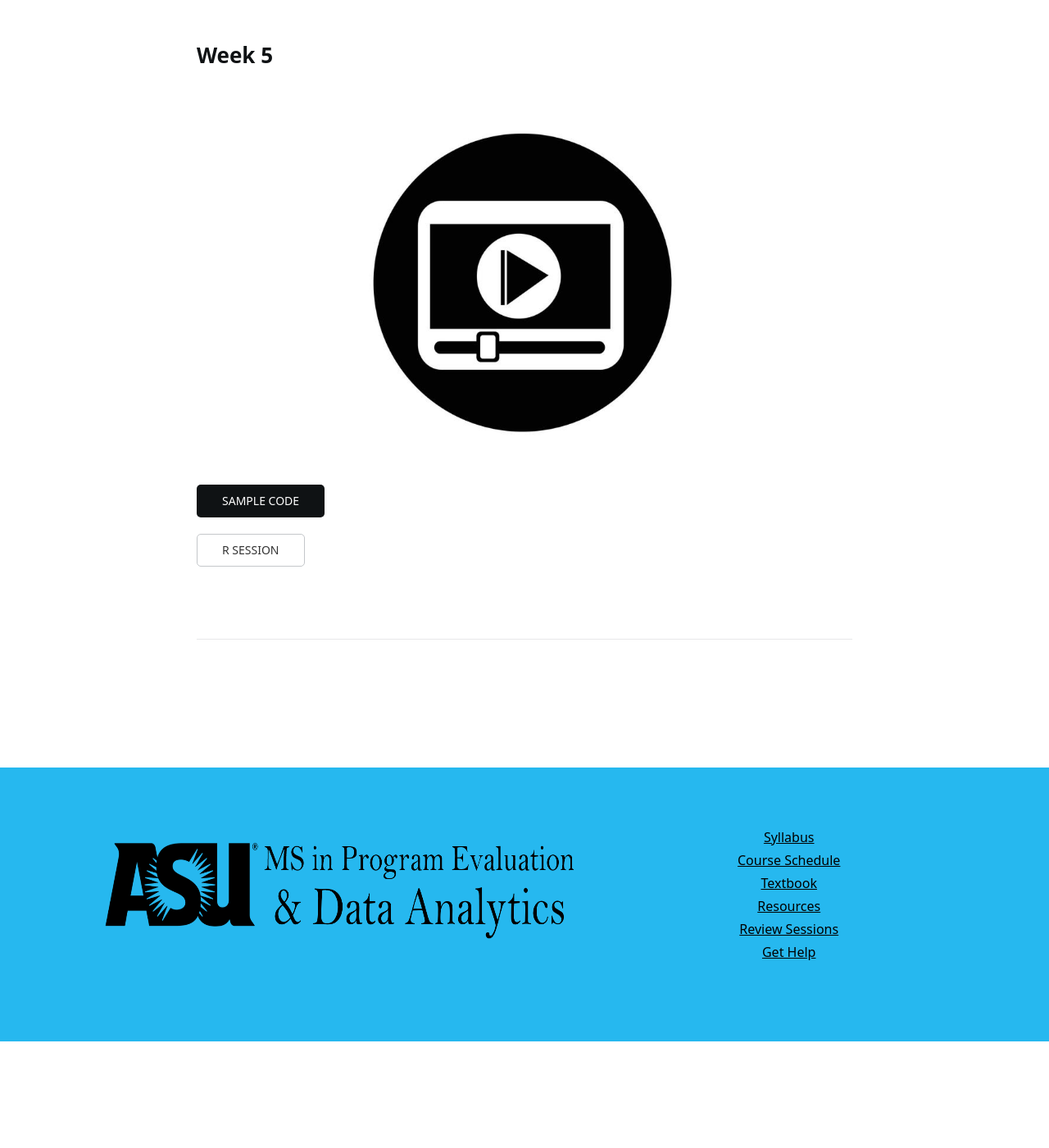
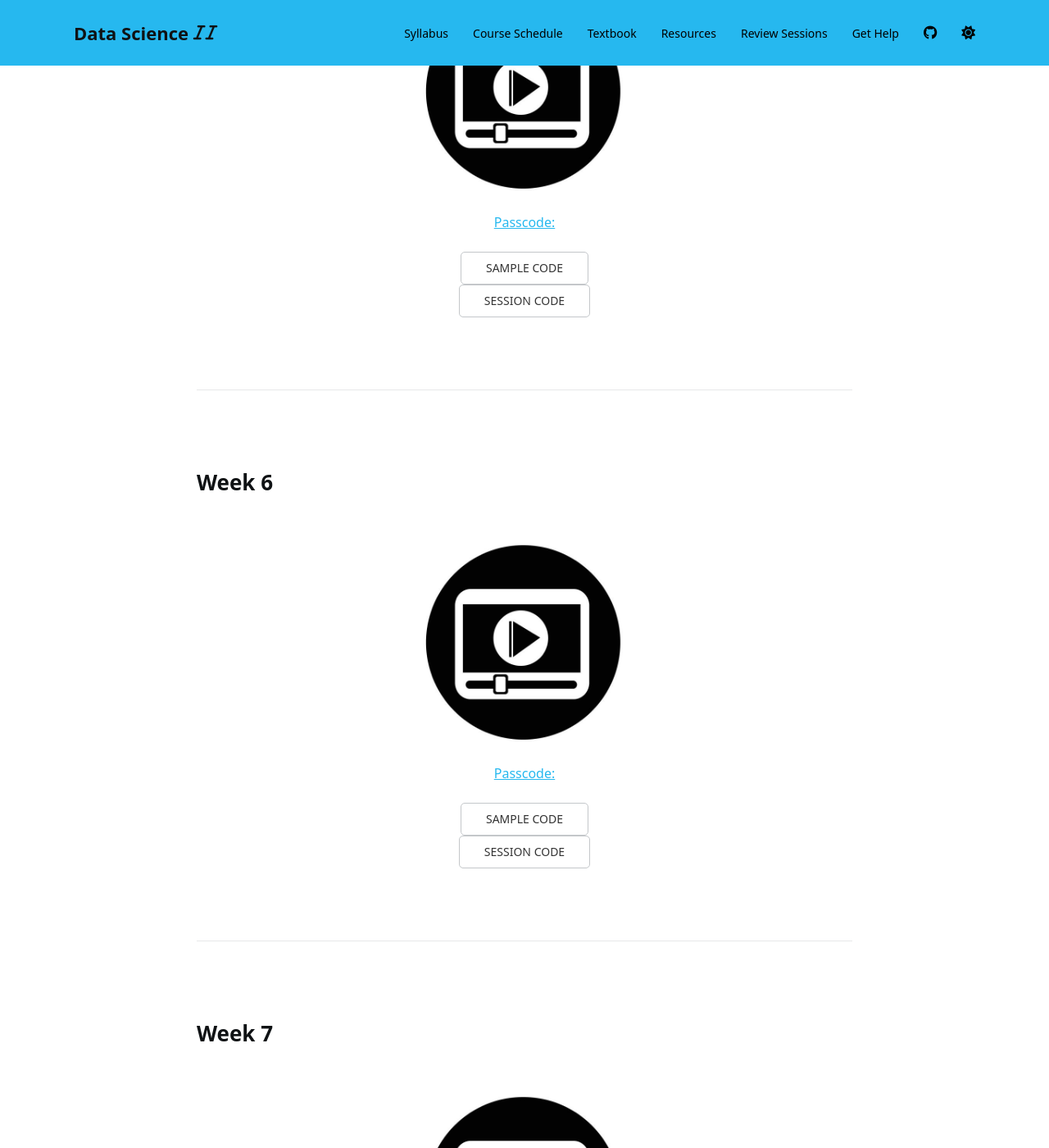
Before and after one commit to DS4PS/cpp-527-fall-2020, a Jekyll site: the page built from review.md, in a window 1280 px wide and 1400 px high, scrolled down 4320 px. Shown: the whole window at 82% size. Built offline with Jekyll 4.4.1, drawn with Linux system fonts in a browser that asks for light colours; nearby versions of some CDN libraries; a script bundle is joined from its source files by our own code; library files that are not in the unit come from our copies; a style sheet for code colours, icons or effects is not loaded; before the commit the page ends 5590 px from its top, so only the background shows below that; some of the changed text lies outside the part shown.

Commit message:
Update review.md

```diff
--- a/review.md
+++ b/review.md
@@ -106,14 +106,19 @@
 
 <p align="center">
   <a href="">
-  <img width="460" src="https://raw.githubusercontent.com/DS4PS/cpp-527-fall-2020/master/assets/img/play-video-icon2.png">
+  <img width="300" src="https://raw.githubusercontent.com/DS4PS/cpp-527-fall-2020/master/assets/img/play-video-icon2.png">
   <a>
+  <br> Passcode: <b></b>
+
+  <br>
+
+  <a class="uk-button uk-button-default" href="">SAMPLE CODE</a>
+
+  <br>
+
+  <a class="uk-button uk-button-default" href="">SESSION CODE</a>
+
 </p>
-
-
-<a class="uk-button uk-button-primary" href="">SAMPLE CODE</a>
-
-<a class="uk-button uk-button-default" href="">R SESSION</a>
 
 
 <br>
@@ -148,14 +153,75 @@
 
 <p align="center">
   <a href="">
-  <img width="460" src="https://raw.githubusercontent.com/DS4PS/cpp-527-fall-2020/master/assets/img/play-video-icon2.png">
+  <img width="300" src="https://raw.githubusercontent.com/DS4PS/cpp-527-fall-2020/master/assets/img/play-video-icon2.png">
   <a>
+  <br> Passcode: <b></b>
+
+  <br>
+
+  <a class="uk-button uk-button-default" href="">SAMPLE CODE</a>
+
+  <br>
+
+  <a class="uk-button uk-button-default" href="">SESSION CODE</a>
+
 </p>
 
 
-<a class="uk-button uk-button-primary" href="">SAMPLE CODE</a>
+<br>
+<br>
+<hr>
+<br>
+<br>
 
-<a class="uk-button uk-button-default" href="">R SESSION</a>
+
+
+## Week 6
+
+<p align="center">
+  <a href="">
+  <img width="300" src="https://raw.githubusercontent.com/DS4PS/cpp-527-fall-2020/master/assets/img/play-video-icon2.png">
+  <a>
+  <br> Passcode: <b></b>
+
+  <br>
+
+  <a class="uk-button uk-button-default" href="">SAMPLE CODE</a>
+
+  <br>
+
+  <a class="uk-button uk-button-default" href="">SESSION CODE</a>
+
+</p>
+
+
+<br>
+<br>
+<hr>
+<br>
+<br>
+
+
+
+
+
+## Week 7
+
+<p align="center">
+  <a href="">
+  <img width="300" src="https://raw.githubusercontent.com/DS4PS/cpp-527-fall-2020/master/assets/img/play-video-icon2.png">
+  <a>
+  <br> Passcode: <b></b>
+
+  <br>
+
+  <a class="uk-button uk-button-default" href="">SAMPLE CODE</a>
+
+  <br>
+
+  <a class="uk-button uk-button-default" href="">SESSION CODE</a>
+
+</p>
 
 
 <br>
```
